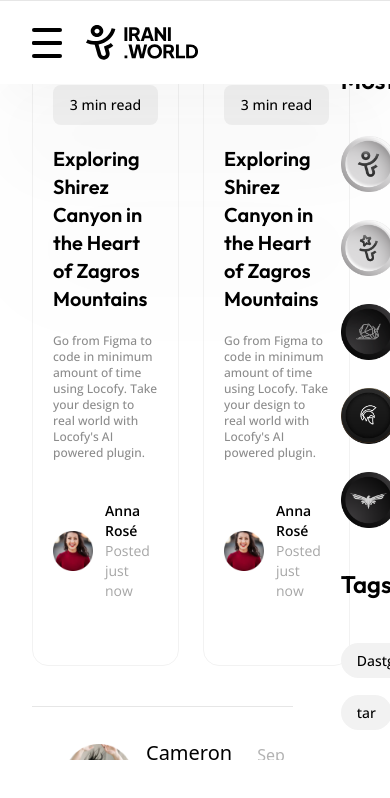
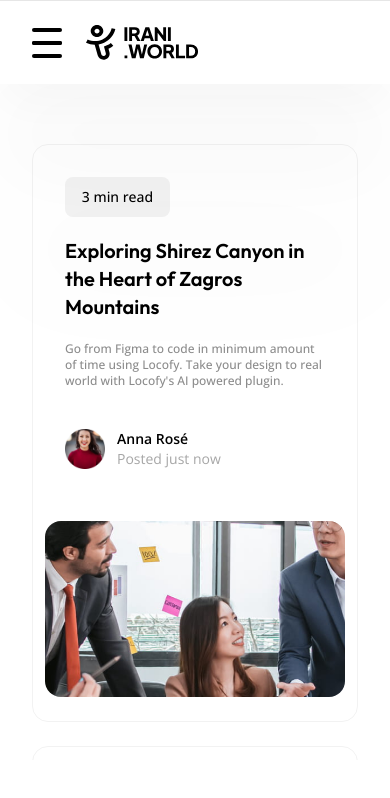
Before and after one commit to MiladDevarts/irani-world, a Next.js app: page /news in a window 390 px wide. Shown: the top 798 px of the page. Built offline with nearby package versions, Linux system fonts and the light colour scheme.

Commit message:
fix: arrange sidebar on mobile

```diff
--- a/app/bio/page.tsx
+++ b/app/bio/page.tsx
@@ -10,7 +10,7 @@ const page = () => {
   return (
     <>
       <OverlayMenu />
-      <main className="flex container">
+      <main className="container flex flex-col lg:flex-row">
         <div className="w-full lg:w-4/5 pt-16">
           <div className="w-full flex items-center gap-x-8 pb-10 mt-20 lg:mt-0">
             <svg
@@ -136,8 +136,8 @@ const page = () => {
             />
           </div>
         </div>
-        <div className="w-full relative lg:w-1/5 h-screen">
-          <div className="fixed w-full h-full pt-16">
+        <div className="lg:relative w-full lg:w-1/5 lg:h-screen">
+          <div className="lg:fixed w-full h-full pt-16">
             <div className="flex flex-col mx-12">
               <h3 className="text-2xl font-outfit font-semibold text-black mb-10">
                 Most active bloggers
--- a/app/news/page.tsx
+++ b/app/news/page.tsx
@@ -9,9 +9,9 @@ const page = () => {
   return (
     <>
       <OverlayMenu />
-      <main className="flex container">
-        <div className="w-4/5 pt-16">
-          <div className="w-full flex gap-x-6 mb-10">
+      <main className="container flex flex-col lg:flex-row">
+        <div className="w-full lg:w-4/5 pt-16 mt-20">
+          <div className="w-full flex flex-col lg:flex-row gap-y-6 gap-x-6 mb-10">
             <NewsCars
               readingTime={"  3 min read"}
               title={"Exploring Shirez Canyon in the Heart of Zagros Mountains"}
@@ -53,8 +53,8 @@ const page = () => {
             />
           </div>
         </div>
-        <div className="relative w-1/5 h-screen">
-          <div className="fixed w-full h-full pt-16">
+        <div className="lg:relative w-full lg:w-1/5 lg:h-screen">
+          <div className="lg:fixed w-full h-full pt-16">
             <div className="flex flex-col mx-12">
               <h3 className="text-2xl font-outfit font-semibold text-black mb-10">
                 Most active bloggers
--- a/components/Blog/NewsCard.tsx
+++ b/components/Blog/NewsCard.tsx
@@ -18,7 +18,7 @@ const NewsCars: React.FC<NewsCarsProps> = (props) => {
     <>
       <Link href={"#"} className="w-full lg:w-1/2 group mt-0 lg:hover:-mt-2 transition-all duration-500">
         <div
-          className={`flex flex-col lg:flex-row w-full border-[1.5px] border-white-shade-3 rounded-2xl hover:shadow-card transition-all duration-300 `}
+          className={`flex flex-col lg:flex-row w-full border-[1.5px] p-3 border-white-shade-3 rounded-2xl hover:shadow-card transition-all duration-300 `}
         >
           <div className="w-full lg:w-1/2 flex flex-col gap-y-5 p-5">
             <span className="w-[105px] h-10 flex items-center justify-center group-hover:bg-black group-hover:text-white transition-all duration-300 bg-white-shade-3 text-black font-medium font-opensans text-sm rounded-lg">
@@ -45,7 +45,11 @@ const NewsCars: React.FC<NewsCarsProps> = (props) => {
             </div>
           </div>
           <div
-            className="w-full lg:w-1/2 min-h-full  bg-cover bg-center rounded-2xl ml-6 mr-3 my-3"
+            className="lg:block hidden w-full lg:w-1/2 max-h-full lg:max-h-full  bg-cover bg-center rounded-2xl my-3"
+            style={{ backgroundImage: `url('/images/thumbnails/1.png')` }}
+          ></div>
+            <div
+            className="lg:hidden block w-full lg:w-1/2 h-44 lg:max-h-full  bg-cover bg-center rounded-2xl my-3"
             style={{ backgroundImage: `url('/images/thumbnails/1.png')` }}
           ></div>
         </div>
--- a/components/Blog/NewsCardFullWidth.tsx
+++ b/components/Blog/NewsCardFullWidth.tsx
@@ -18,9 +18,9 @@ const NewsCardFullWidth: React.FC<NewsCardFullWidthProps> = (props) => {
   return (
     <Link
       href={"/"}
-      className="p-8 flex items-center justify-between w-full h-auto py-8 border-y border-white-shade-4  hover:shadow-card transition-all duration-300"
+      className="flex flex-col gap-y-4 lg:flex-row lg:items-center justify-between w-full h-auto px-6 lg:p-8 py-8 border-y border-white-shade-4  hover:shadow-card transition-all duration-300"
     >
-      <div className="w-3/5 flex flex-col gap-y-4">
+      <div className="w-full lg:w-3/5 flex flex-col gap-y-4">
         <div className="flex items-center gap-x-3">
           <Image src={"/images/avatar/2.png"} width={70} height={70} alt="" />
           <div className="flex flex-col">
@@ -42,7 +42,7 @@ const NewsCardFullWidth: React.FC<NewsCardFullWidthProps> = (props) => {
         </span>
       </div>
       <div
-        className="w-1/5 h-32 bg-black rounded-3xl bg-center bg-cover"
+        className="w-full lg:w-1/5 h-44 lg:h-32 bg-black rounded-3xl bg-center bg-cover"
         style={{ backgroundImage: `url('/images/thumbnails/2.png')` }}
       ></div>
     </Link>
```
Also changed, not shown: public/images/thumbnails/2.png.
